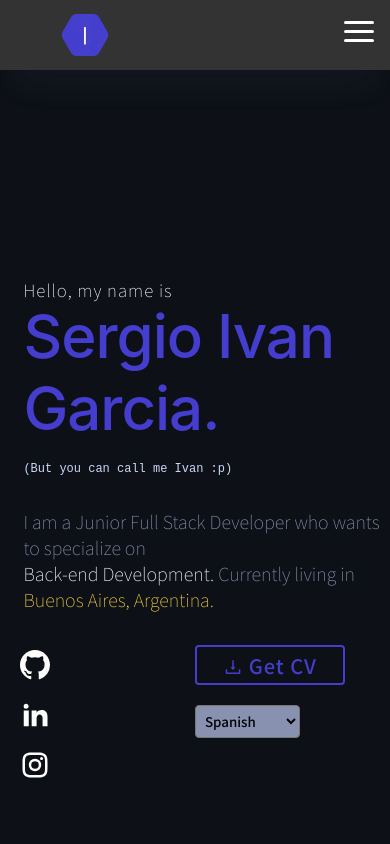
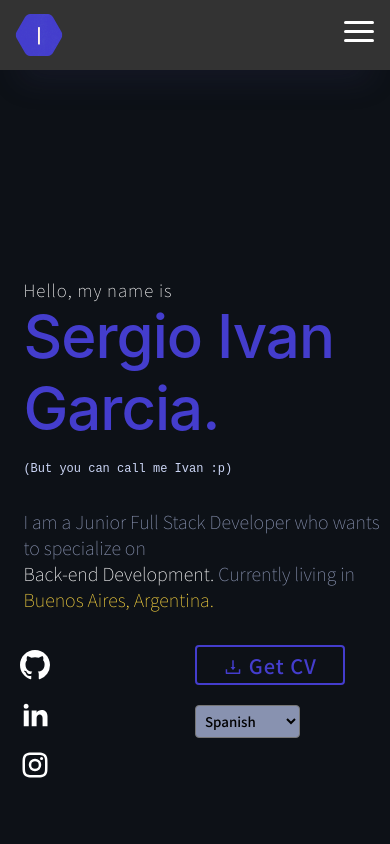
Before and after one commit to x1vaan/Portfolio2, a React (Create React App) app in the folder ivan-garcia/: page / in a window 390 px wide. Shown: the top 844 px of the page. Built offline with nearby package versions, Linux system fonts and the light colour scheme; the HTML template or start-up script is replaced by a standard one; a web font is replaced by a local one.

Commit message:
fix image position

```diff
--- a/ivan-garcia/src/NavBar/NavBar.module.css
+++ b/ivan-garcia/src/NavBar/NavBar.module.css
@@ -98,4 +98,8 @@
     .navlist.active {
         display: flex;
     }
+    .img {
+        position: relative;
+        left: 1%;
+    }
 }
```
